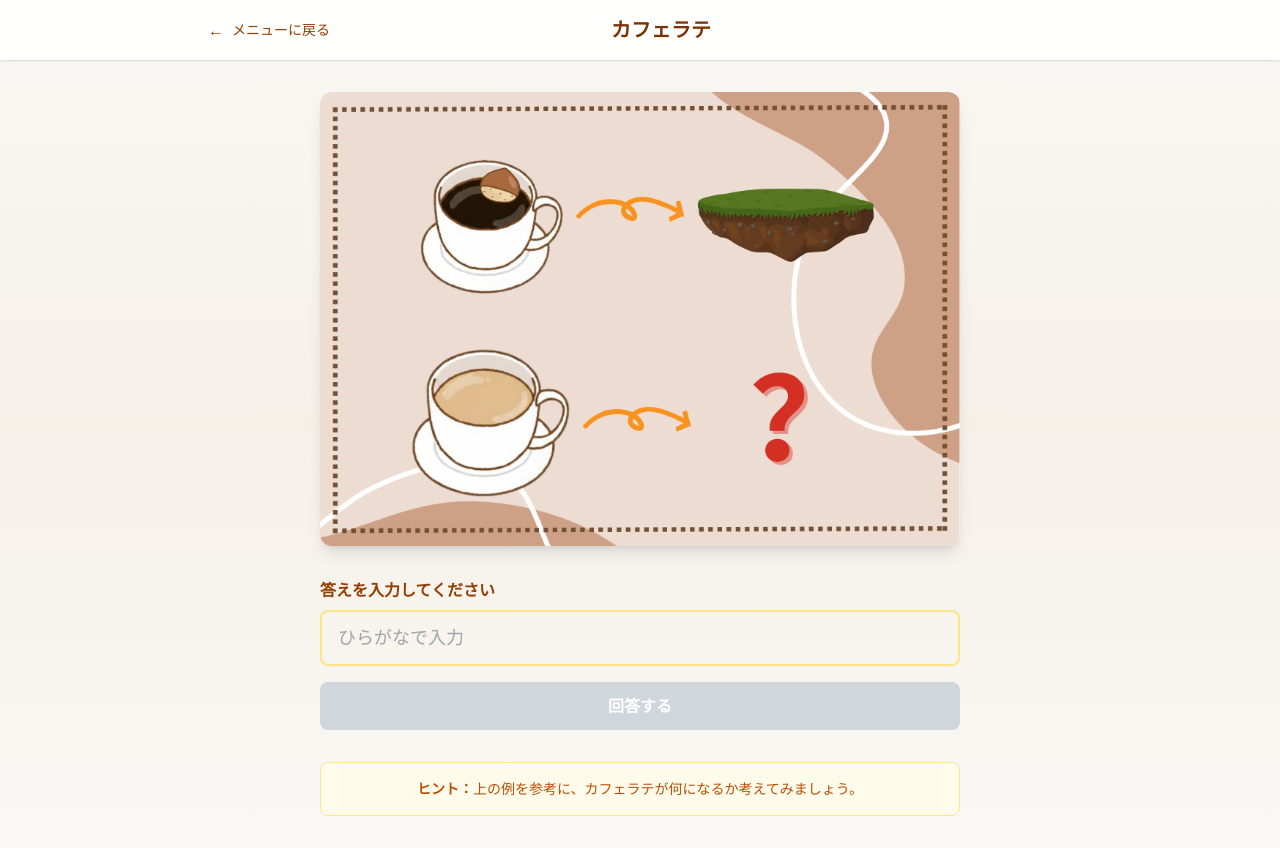
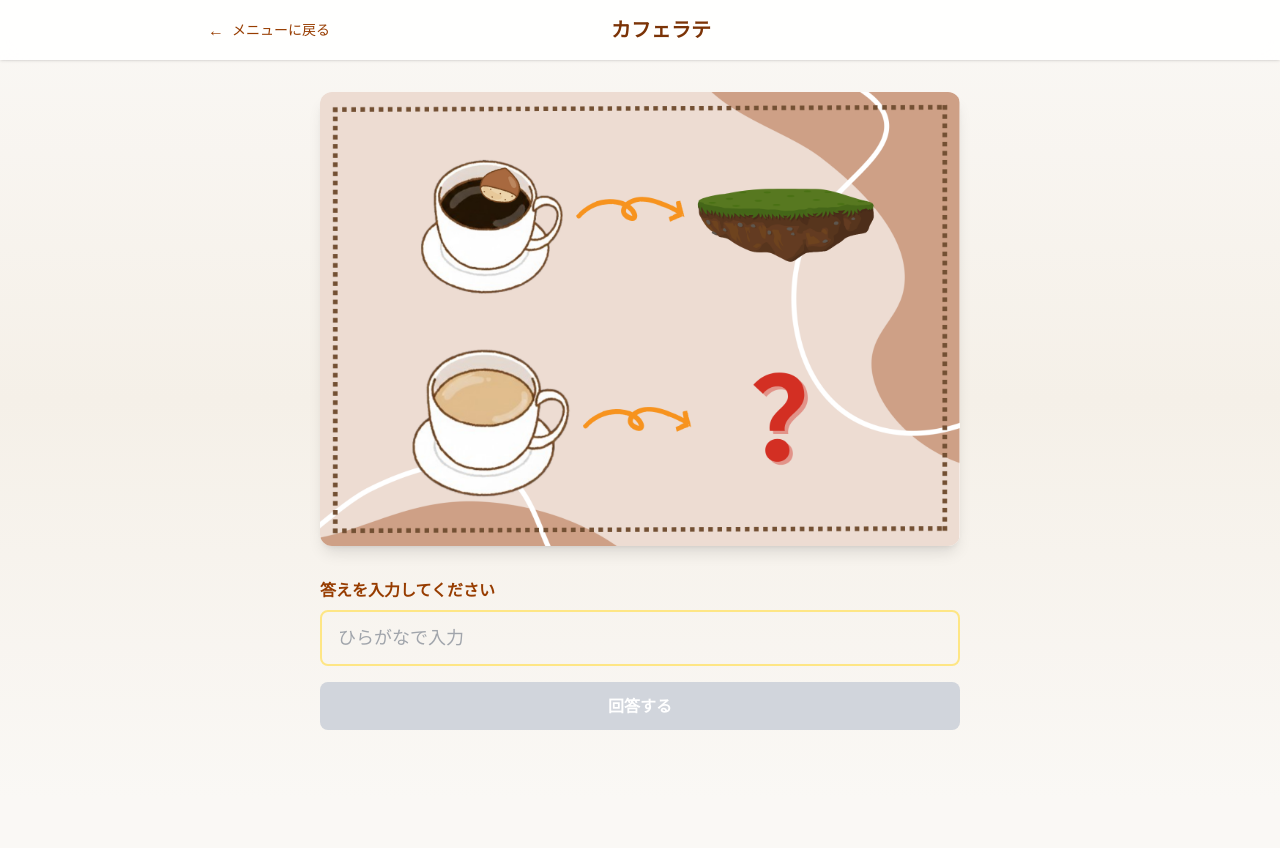
Before and after one commit to umauma1600/umauma1600.github.io, a React (Vite) app: page /cafe/menu/latte in a window 1280 px wide. After the commit the page ends 800 px from the top, so only its background shows below. Built offline with nearby package versions, Linux system fonts and the light colour scheme; the HTML template or start-up script is replaced by a standard one.

Commit message:
カフェラテの謎ページからヒントを削除

```diff
--- a/src/pages/cafe/LattePuzzle.tsx
+++ b/src/pages/cafe/LattePuzzle.tsx
@@ -145,14 +145,6 @@ export default function LattePuzzle() {
             )}
           </div>
         )}
-
-        {/* ヒント */}
-        <div className="mt-8 p-4 bg-amber-50 border border-amber-200 rounded-lg">
-          <p className="text-amber-700 text-sm text-center">
-            <span className="font-bold">ヒント：</span>
-            上の例を参考に、カフェラテが何になるか考えてみましょう。
-          </p>
-        </div>
       </main>
     </div>
   );
```
